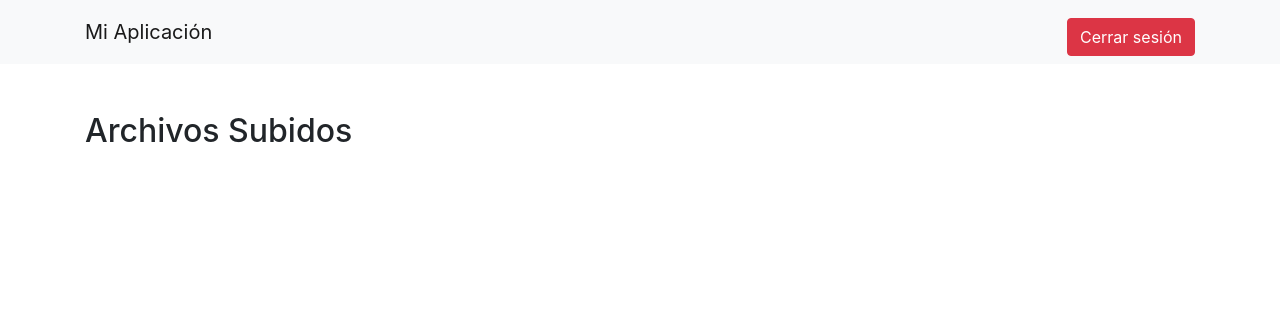
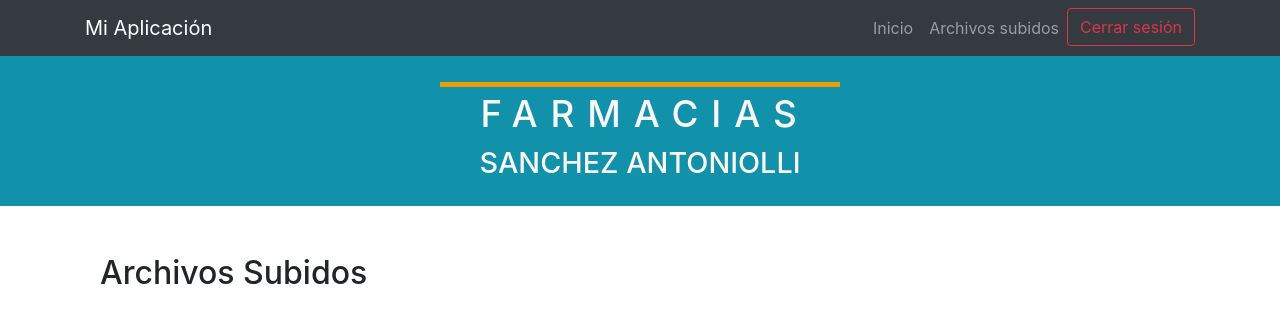
Before and after one commit to jeremontoya155/Railways, a Django app: page /myapp/files/ in a window 1280 px wide. Shown: the top 324 px of the page. Run offline with Django 5.2, Linux system fonts and the light colour scheme; the visitor is signed in with stand-in values (Sample User, id 1); data that the repository does not hold is empty; some libraries are stand-ins or nearby versions.

Commit message:
cambios generales

```diff
--- /dev/null
+++ b/myapp/static/css/banner.css
@@ -0,0 +1,36 @@
+.banner{
+    background-color: #1291aa;
+    color: #f8f9fa;
+    padding: 1.6em;
+    width:100%;
+    text-align: center;
+    display: flex;
+    align-items: center;
+    justify-content: center;
+    flex-flow: column wrap;
+    margin:0;
+    height: fit-content;
+
+    .underline {
+        height: 5px;
+        width:400px;
+        background-color: #ea9e04;
+    }
+
+    .logo1, .logo2{
+        flex:1;
+        margin:0;
+    }
+    .logo1 {
+        font-size: 2.3em;
+        margin-top:5px;
+        margin-left:10px;
+        margin-bottom:10px;
+    }
+    .logo2 {
+        font-size: 1.8em;
+    }
+    .farmacias{
+        letter-spacing: 0.35em;
+    }
+}
--- a/myapp/templates/base.html
+++ b/myapp/templates/base.html
@@ -6,29 +6,51 @@
     <meta name="viewport" content="width=device-width, initial-scale=1.0">
     <title>{% block title %}Mi Aplicación{% endblock %}</title>
     <link rel="stylesheet" href="https://stackpath.bootstrapcdn.com/bootstrap/4.5.2/css/bootstrap.min.css">
-    {% block styles %}{% endblock %}
+    <link rel="stylesheet" href="{% static 'css/banner.css' %}">
 </head>
 <body>
-    <nav class="navbar navbar-expand-lg navbar-light bg-light">
+    <nav class="navbar navbar-expand-lg navbar-dark bg-dark">
         <div class="container">
-            <a class="navbar-brand" href="#">Mi Aplicación</a>
+            <a class="navbar-brand" href="{% url 'upload_file' %}">Mi Aplicación</a>
+            <button class="navbar-toggler" type="button" data-toggle="collapse" data-target="#navbarNav" aria-controls="navbarNav" aria-expanded="false" aria-label="Toggle navigation">
+                <span class="navbar-toggler-icon"></span>
+            </button>
+            <div class="collapse navbar-collapse" id="navbarNav">
+                <ul class="navbar-nav ml-auto">
+                    <li class="nav-item">
+                        <a class="nav-link" href="{% url 'upload_file' %}">Inicio</a>
+                    </li>
+                    <!-- Botón para ir a la sección de contacto -->
+                    <li class="nav-item">
+                        <a class="nav-link" href="{% url 'file_list' %}">Archivos subidos</a>
+                    </li>
+                    {% if user.is_authenticated %}
+                    <li class="nav-item">
+                        <form id="logoutForm" method="post" action="{% url 'logout' %}">
+                            {% csrf_token %}
+                            <button type="submit" class="btn btn-outline-danger my-2 my-sm-0" style="margin-top: 10px;">Cerrar sesión</button>
+                        </form>
+                    </li>
+                    {% endif %}
+                    <!-- Botón para ir a la sección de inicio -->
+
+                    <!-- Agrega más botones según sea necesario -->
+                </ul>
+            </div>
         </div>
-        {% if user.is_authenticated %}
-        <form id="logoutForm" method="post" action="{% url 'logout' %}">
-            {% csrf_token %}
-            <button type="submit" class="btn btn-danger" style="margin-top: 10px;">Cerrar sesión</button>
-        </form>
-    {% endif %}
+    </nav>
 
+    <div class="banner">
+        <div class="underline"></div>
+        <h1 class="logo1 farmacias">FARMACIAS</h1>
+        <h1 class="logo2">SANCHEZ ANTONIOLLI</h1>
+    </div>
 
-    </nav>
 
     <div class="container">
         {% block content %}{% endblock %}
     </div>
 
     {% block scripts %}{% endblock %}
-
-
 </body>
 </html>
--- a/myapp/templates/file_list.html
+++ b/myapp/templates/file_list.html
@@ -1,48 +1,69 @@
+{% extends 'base.html' %}
 {% load static %}
 
-<!DOCTYPE html>
-<html lang="en">
-<head>
-    <meta charset="UTF-8">
-    <meta name="viewport" content="width=device-width, initial-scale=1.0">
-    <title>Archivos Subidos</title>
-    <link rel="stylesheet" href="https://stackpath.bootstrapcdn.com/bootstrap/4.5.2/css/bootstrap.min.css">
-    <link rel="stylesheet" href="{% static 'css/style.css' %}">
-</head>
-<body>
-    <nav class="navbar navbar-expand-lg navbar-light bg-light">
+
+{% block title %}Detalle del Archivo{% endblock %}
+
+{% block content %}
+    <!-- <nav class="navbar navbar-expand-lg navbar-dark bg-dark">
         <div class="container">
             <a class="navbar-brand" href="#">Mi Aplicación</a>
+            <button class="navbar-toggler" type="button" data-toggle="collapse" data-target="#navbarNav" aria-controls="navbarNav" aria-expanded="false" aria-label="Toggle navigation">
+                <span class="navbar-toggler-icon"></span>
+            </button>
+            <div class="collapse navbar-collapse" id="navbarNav">
+                <ul class="navbar-nav ml-auto">
+                    <li class="nav-item">
+                        <a class="nav-link" href="#inicio">Inicio</a>
+                    </li>
+                    <li class="nav-item">
+                        <a class="nav-link" href="#contacto">Contacto</a>
+                    </li>
                     {% if user.is_authenticated %}
+                    <li class="nav-item">
                         <form id="logoutForm" method="post" action="{% url 'logout' %}">
                             {% csrf_token %}
-                <button type="submit" class="btn btn-danger" style="margin-top: 10px;">Cerrar sesión</button>
+                            <button type="submit" class="btn btn-outline-danger my-2 my-sm-0" style="margin-top: 10px;">Cerrar sesión</button>
                         </form>
+                    </li>
                     {% endif %}
 
+                </ul>
             </div>
-    </nav>
-
+        </div>
+    </nav> -->
     <div class="container mt-5">
         <h2>Archivos Subidos</h2>
         <div class="row">
             {% for upload in uploads %}
-                <div class="col-md-4 mb-4">
+            <div class="justify-center col-6 col-md-12 mt-2">
                 <div class="card">
                     <div class="card-body">
-                            <h5 class="card-title">{{ upload.usuario }}</h5>
-                            <p class="card-text">Fecha: {{ upload.fecha }}</p>
-                            <p class="card-text">Laboratorio: {{ upload.laboratorio }}</p>
-                            <p class="card-text">CUIT: {{ upload.cuit }}</p>
+                        <div class="columna">
+                            <h4 class="card-title">{{ upload.usuario }}</h4>
+                        </div>
+                        <div class="columna">
+                            <p class="card-text">Fecha:</p>
+                            <p class="card-text">{{ upload.fecha }}</p>
+                        </div>
+                        <div class="columna">
+                            <p class="card-text">Laboratorio:</p>
+                                <p class="card-text">{{ upload.laboratorio }}</p>
+                            </div>
+                            <div class="columna">
+                            <p class="card-text">CUIT:</p>
+                            <p class="card-text">{{ upload.cuit }}</p>
+                        </div>
+                        <div class="columna">
                             <a href="{% url 'file_detail' upload.pk %}" class="btn btn-primary">Abrir</a>
-                            <a href="{% url 'file_detail' upload.pk %}" class="btn btn-primary">Cerrar</a>
+                        </div>
                     </div>
                 </div>
             </div>
             {% endfor %}
         </div>
     </div>
-</body>
-</html>
-
+    {% endblock %}
+{% block scripts %}
     <script src="{% static 'js/prueba.js' %}"></script>
+{% endblock %}
--- a/myapp/views.py
+++ b/myapp/views.py
@@ -3,6 +3,7 @@ from django.shortcuts import render, redirect
 from .forms import UploadFileForm
 from .models import Upload
 import json
+
 
 def upload_file(request):
     if request.method == 'POST':
```
Also changed, not shown: myapp/static/css/files.css (added, +14 -0 lines), myapp/migrations/0003_alter_upload_cuit.py (added), myapp/migrations/0004_alter_upload_cuit.py (added), myapp/package-lock.json (added), package-lock.json (added). Lines whose indentation alone changed are shown as unchanged.
